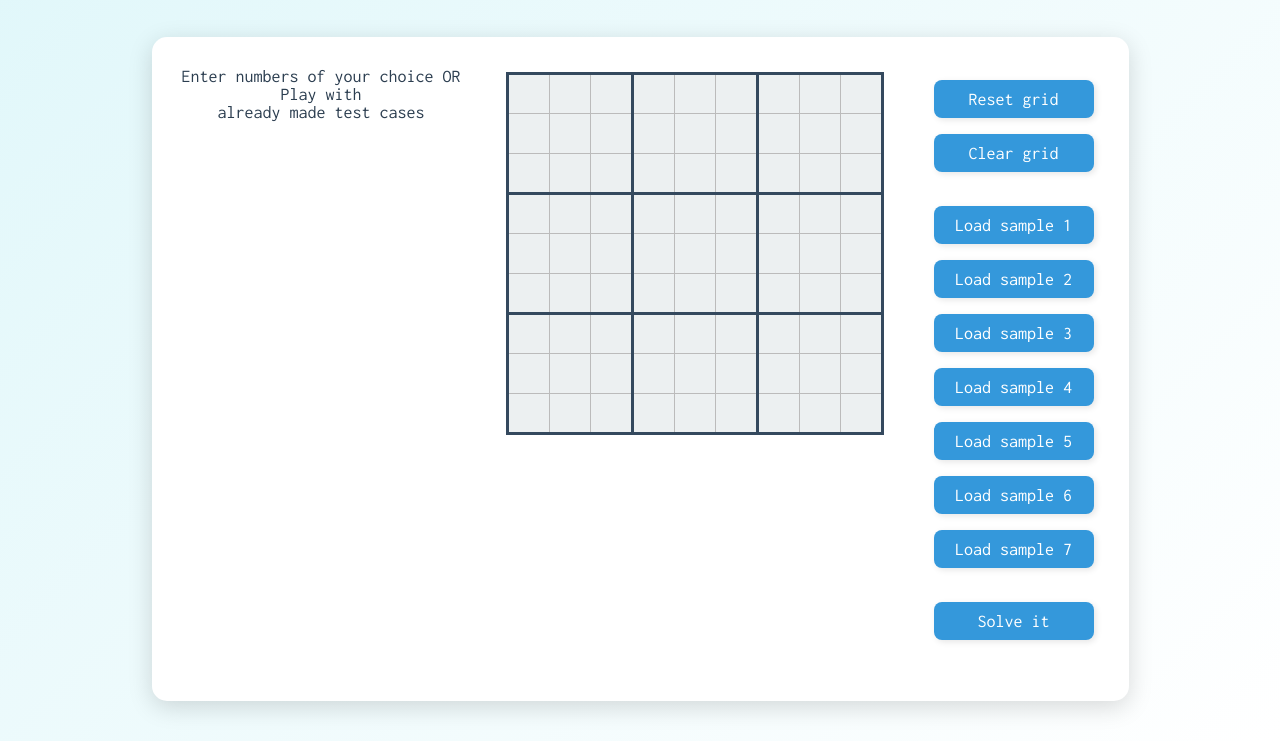
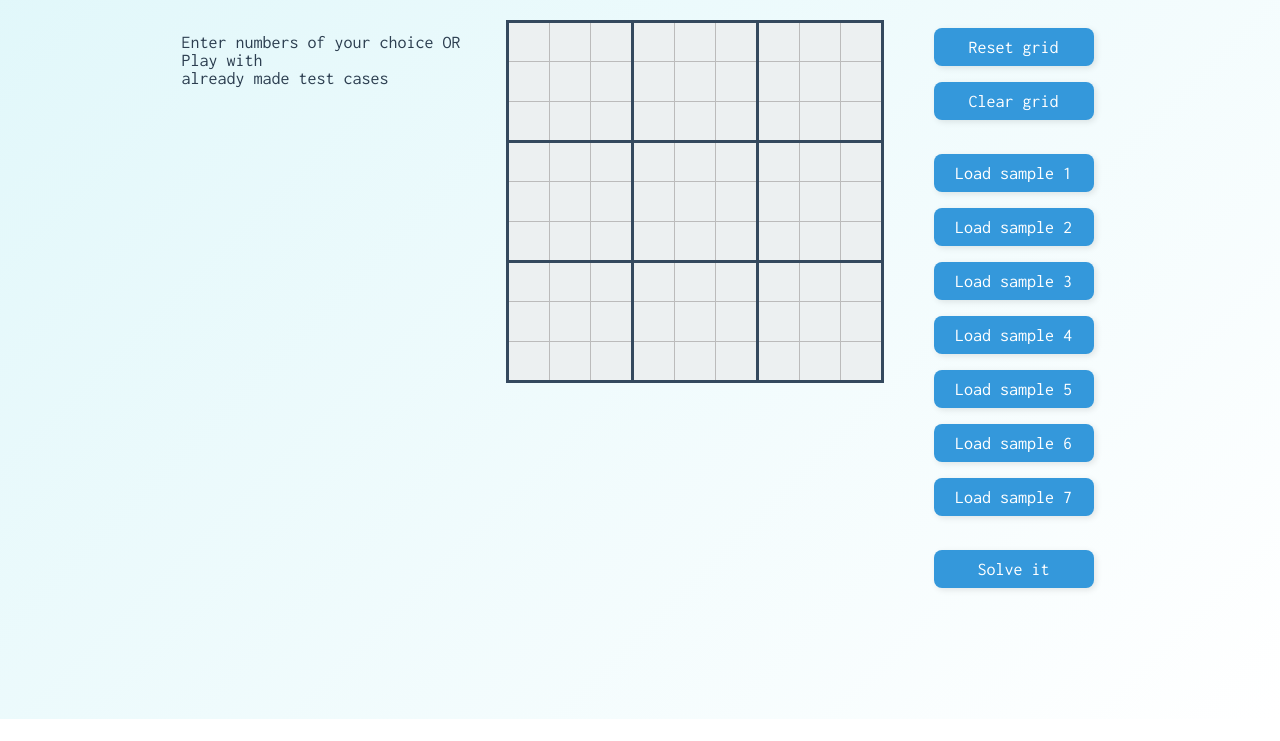
Before and after one commit to initnegi/sudoku_solver_web_app, a plain HTML site: page index.html in a window 1280 px wide. Shown: the part 81-822 px from the top of the page. After the commit the page ends 800 px from the top, so only its background shows below. Drawn offline with Linux system fonts and the light colour scheme.

Commit message:
Made changes to index.html

```diff
--- a/index.html
+++ b/index.html
@@ -10,7 +10,7 @@
 		<h1>Sudoku solver in HTML, CSS and Javascript</h1>
     <p/>
     <div class="container">
-      Enter numbers of your choice OR<br> Play with <br> already made test cases
+      <p>Enter numbers of your choice OR<br> Play with <br> already made test cases </pp>
       <div class="box1">
 		<table id="table">
 			<colgroup><col/><col/><col/></colgroup>
--- a/style.css
+++ b/style.css
@@ -12,20 +12,15 @@ h1 {
   padding: 20px;
   color: #2c3e50;
   text-shadow: 1px 1px #ccc;
+  margin-bottom: 10px;
 }
 
 .container {
-  width: fit-content;
-  margin: 40px auto;
-  padding: 30px;
-  background: #ffffff;
-  border-radius: 15px;
-  box-shadow: 0 6px 24px rgba(0, 0, 0, 0.15);
-  text-align: center;
   display: flex;
-  gap: 40px;
   flex-wrap: wrap;
   justify-content: center;
+  align-items: flex-start;
+  gap: 40px;
 }
 
 .box1, .box2 {
```
